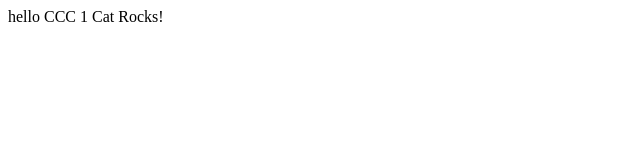
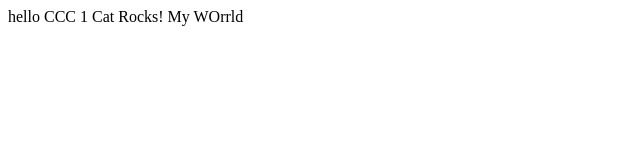
Before and after one commit to qimmortal/testing-ccc, a plain HTML site: page index.html in a window 1280 px wide. Shown: the full height of the page, 0-640 px from the left. Drawn offline with Linux system fonts and the light colour scheme.

Commit message:
added a new line

```diff
--- a/index.html
+++ b/index.html
@@ -4,5 +4,6 @@
 <body>
 hello CCC 1
 Cat Rocks!
+My WOrrld<br>
 </body>
 <html>
```
